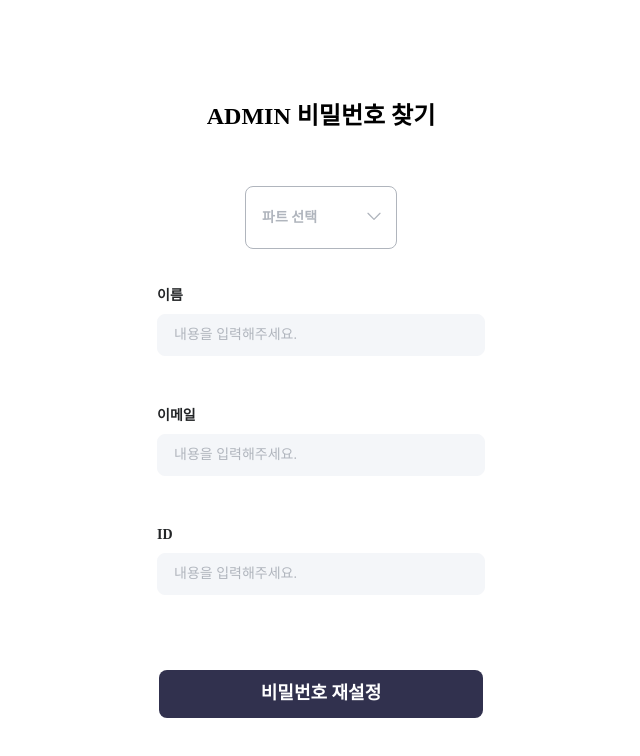
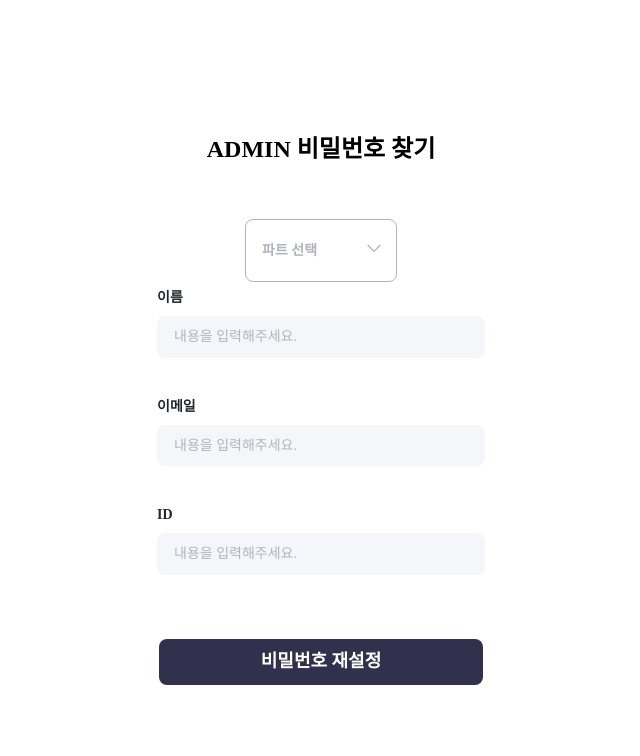
Before and after one commit to CEOS-Developers/CEOS-FE, a Next.js app in the folder apps/admin/: page /auth/findPW in a window 1280 px wide. Shown: the top 756 px of the page, without its empty margins (319-959 px from the left). Built offline with nearby package versions, Linux system fonts and the light colour scheme; a web font is replaced by a local one; what emotion-reset would draw is missing.

Commit message:
fix: 버튼 컴포넌트 height 해결

```diff
--- a/apps/admin/src/components/Layout/index.tsx
+++ b/apps/admin/src/components/Layout/index.tsx
@@ -36,5 +36,6 @@ const ChildrenContainer = styled.div<{ path?: string }>`
 const FlexBox = styled.div<{ path?: string }>`
   display: flex;
   flex-direction: column;
+  align-items: center;
   padding: ${(props) => (props.path?.includes('/auth') ? '0px' : '88px 0')};
 `;
--- a/apps/admin/src/pages/auth/findPW/index.tsx
+++ b/apps/admin/src/pages/auth/findPW/index.tsx
@@ -34,15 +34,17 @@ export default function findPW() {
         placeholder="파트 선택"
         width={152}
       />
-      <Flex webGap={24} direction="column" padding="31px 0 28px 0">
+      <Flex webGap={24} direction="column" padding="0 0 28px 0">
         <TextField label="이름" isAdmin />
         <TextField label="이메일" isAdmin />
         <TextField label="ID" isAdmin />
       </Flex>
 
-      <Button variant="admin" webWidth={324} webHeight={80}>
-        비밀번호 재설정
-      </Button>
+      <div>
+        <Button variant="admin" webWidth={324}>
+          비밀번호 재설정
+        </Button>
+      </div>
     </Flex>
   );
 }
```
Also changed, not shown: apps/admin/src/pages/auth/findID/index.tsx (+5 -3 lines), apps/admin/src/pages/auth/index.tsx (+5 -3 lines), apps/admin/src/pages/auth/signUp/index.tsx (+7 -4 lines).
